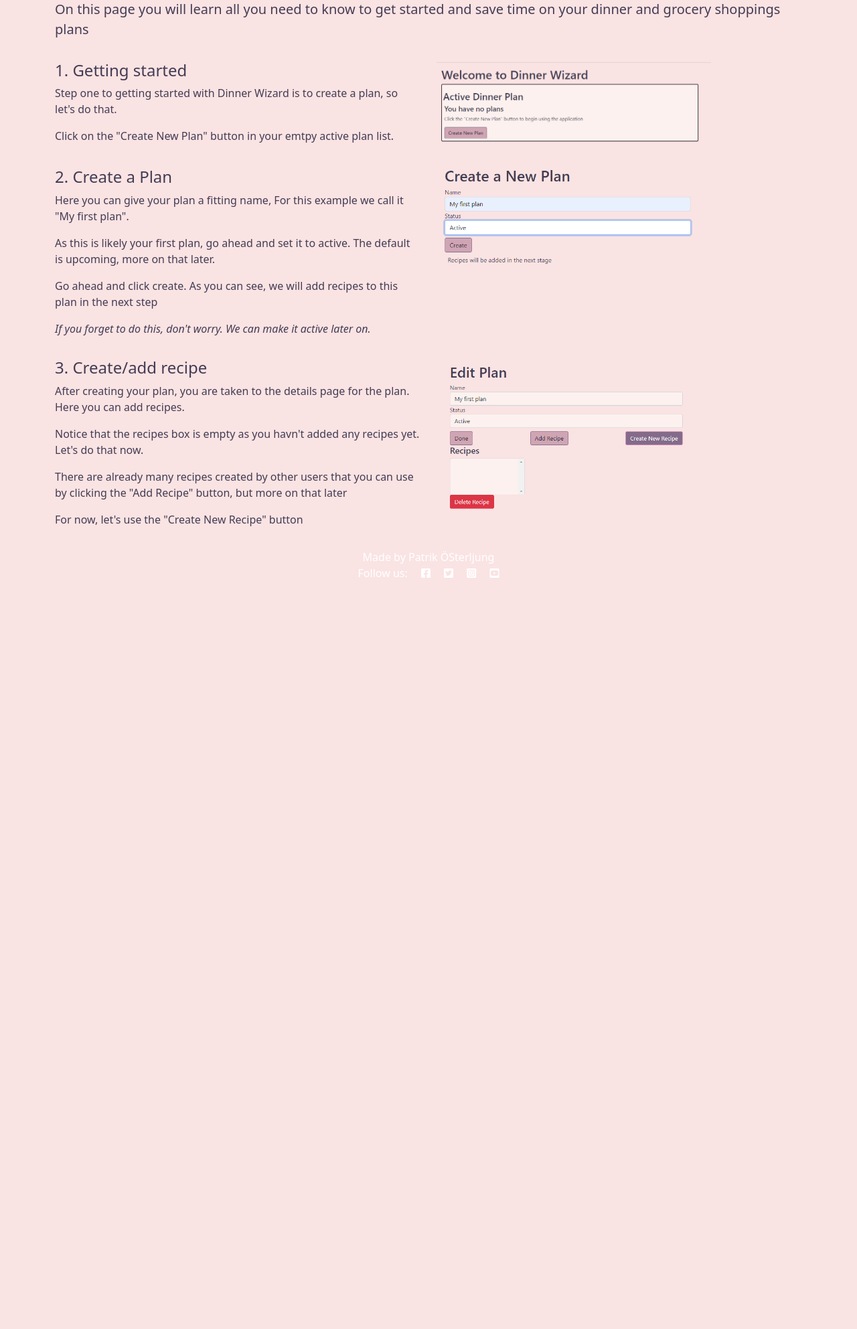
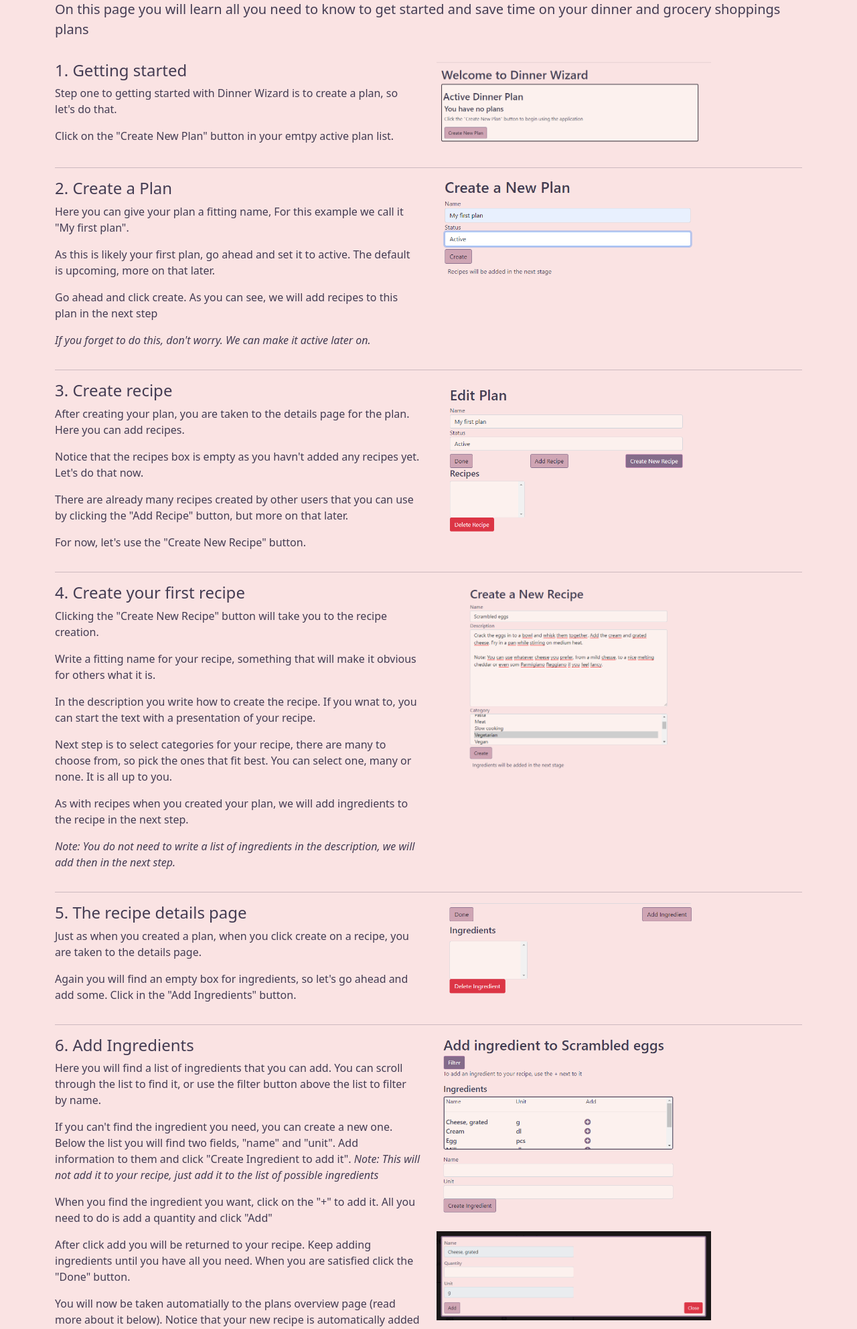
Before and after one commit to oljung/portfolio-project-4, a Django app: page /about/ in a window 1280 px wide. Shown: the part 305-2290 px from the top of the page at 67% size. Before the commit the page ends 1168 px from the top, so only its background shows below. Run offline with Django 4.2, Linux system fonts and the light colour scheme.

Commit message:
feat: add additional about content

```diff
--- a/static/css/style.css
+++ b/static/css/style.css
@@ -261,7 +261,7 @@ body {
 .image-container img {
     width: 100%;
     height: auto;
-    max-height: 400px;
+    max-height: 300px;
     object-fit: contain;
 }
 
--- a/templates/about.html
+++ b/templates/about.html
@@ -28,6 +28,7 @@
             </div>
         </div>
     </div>
+    <hr>
     <div class="row mt-3 about">
         <div class="col-md-6">
             <h4 id="start">2. Create a Plan</h4>
@@ -42,13 +43,14 @@
             </div>
         </div>
     </div>
+    <hr>
     <div class="row mt-3 about">
         <div class="col-md-6">
-            <h4 id="start">3. Create/add recipe</h4>
+            <h4 id="start">3. Create recipe</h4>
             <p>After creating your plan, you are taken to the details page for the plan. Here you can add recipes.</p>
             <p>Notice that the recipes box is empty as you havn't added any recipes yet. Let's do that now.</p>
-            <p>There are already many recipes created by other users that you can use by clicking the "Add Recipe" button, but more on that later</p>
-            <p>For now, let's use the "Create New Recipe" button</p>
+            <p>There are already many recipes created by other users that you can use by clicking the "Add Recipe" button, but more on that later.</p>
+            <p>For now, let's use the "Create New Recipe" button.</p>
         </div>
         <div class="col-md-6">
             <div class="image-container">
@@ -56,6 +58,73 @@
             </div>
         </div>
     </div>
+    <hr>
+    <div class="row mt-3 about">
+        <div class="col-md-6">
+            <h4 id="start">4. Create your first recipe</h4>
+            <p>Clicking the "Create New Recipe" button will take you to the recipe creation.</p>
+            <p>Write a fitting name for your recipe, something that will make it obvious for others what it is.</p>
+            <p>In the description you write how to create the recipe. If you wnat to, you can start the text with a presentation of your recipe.</p>
+            <p>Next step is to select categories for your recipe, there are many to choose from, so pick the ones that fit best. You can select one, many or none. It is all up to you.</p>
+            <p>As with recipes when you created your plan, we will add ingredients to the recipe in the next step.</p>
+            <p class="fst-italic">Note: You do not need to write a list of ingredients in the description, we will add then in the next step.</p>
+        </div>
+        <div class="col-md-6">
+            <div class="image-container">
+                <img src="{% static 'media/step4.png' %}" alt="Image showing the recipe creation page">
+            </div>
+        </div>
+    </div>
+    <hr>
+    <div class="row mt-3 about">
+        <div class="col-md-6">
+            <h4 id="start">5. The recipe details page</h4>
+            <p >Just as when you created a plan, when you click create on a recipe, you are taken to the details page.</p>
+            <p>Again you will find an empty box for ingredients, so let's go ahead and add some. Click in the "Add Ingredients" button.</p>
+        </div>
+        <div class="col-md-6">
+            <div class="image-container">
+                <img src="{% static 'media/step5.png' %}" alt="Image showing where to find the add ingredients button">
+            </div>
+        </div>
+    </div>
+    <hr>
+    <div class="row mt-3 about">
+        <div class="col-md-6">
+            <h4 id="start">6. Add Ingredients</h4>
+            <p >Here you will find a list of ingredients that you can add. You can scroll through the list to find it, or use the filter button above the list to filter by name.</p>
+            <p>If you can't find the ingredient you need, you can create a new one. Below the list you will find two fields, "name" and "unit". Add information to them and click "Create Ingredient to add it".
+                <span class="fst-italic">Note: This will not add it to your recipe, just add it to the list of possible ingredients</span>
+            </p>
+            <p>When you find the ingredient you want, click on the "+" to add it. All you need to do is add a quantity and click "Add"</p>
+            <p>After click add you will be returned to your recipe. Keep adding ingredients until you have all you need. When you are satisfied click the "Done" button.</p>
+            <p>You will now be taken automatially to the plans overview page (read more about it below). Notice that your new recipe is automatically added to your plan.</p>
+            <p class="fst-italic">You can create recipes witohut doing so from a plan, with the link in the top navigation or the button on the plans page. These will not be added to a plan, however.</p>
+        </div>
+        <div class="col-md-6">
+            <div class="image-container">
+                <img src="{% static 'media/step6.png' %}" alt="Image showing how to use the ingredient list page">
+            </div>
+            <div class="image-container">
+                <img src="{% static 'media/step7.png' %}" alt="Image showing the add ingredient pop-up">
+            </div>
+        </div>
+    </div>
+    <hr>
+    <div class="row mt-3 about">
+        <div class="col-md-6">
+            <h4 id="start">7. Add Recipe</h4>
+            <p >If you want to add an existing recipe to your plan, click the "Add Recipe" button from your plan details page.</p>
+            <p>Here you will find a list of recipes, simply select the ones you want and click add. You can select multiple recipes at once using the ctrl/cmd-key.</p>
+            <p>In order to help you find the ones you want more quickly, there is a filer function. Read more about it in the advanced usage section.</p>
+        </div>
+        <div class="col-md-6">
+            <div class="image-container">
+                <img src="{% static 'media/recipe-list.png' %}" alt="Image showing the recipe list page">
+            </div>
+        </div>
+    </div>
+    <hr>
 </div>
 
 
```
Also changed, not shown: static/media/recipe-list.png (added).
